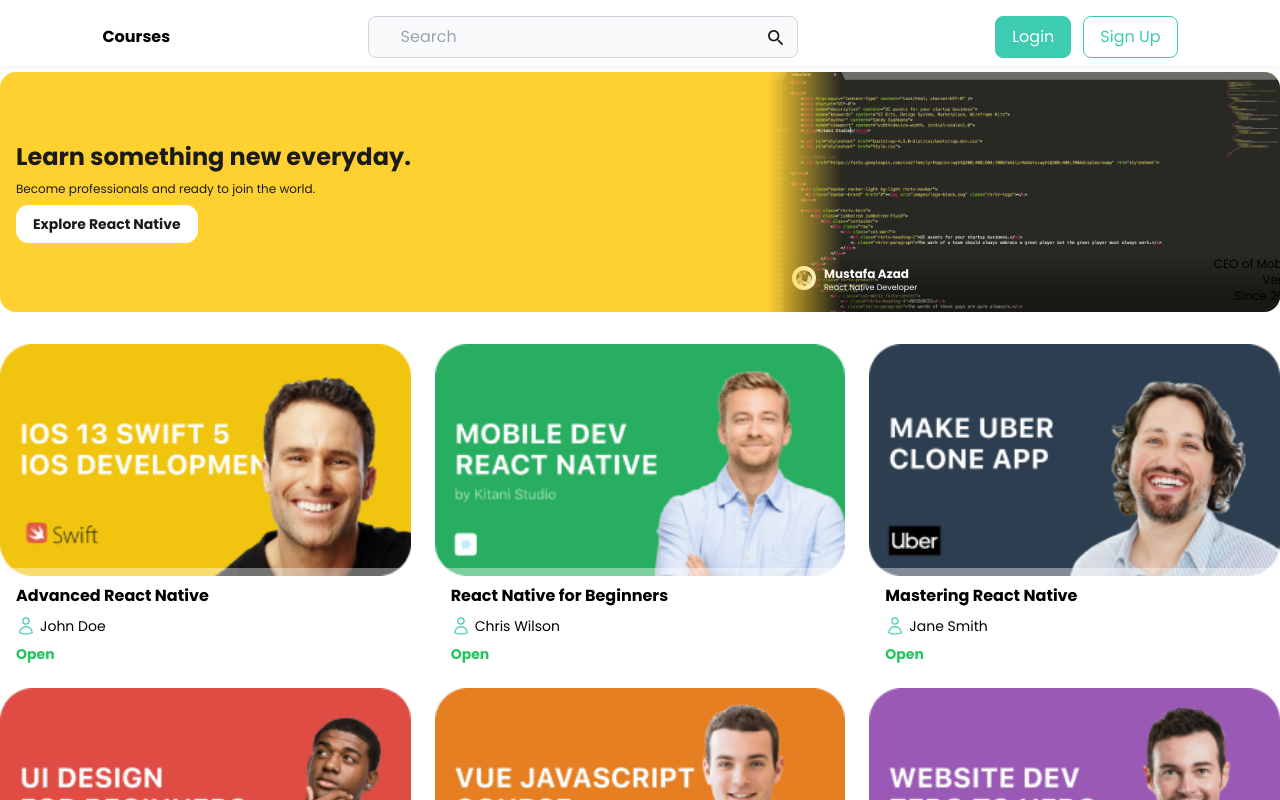
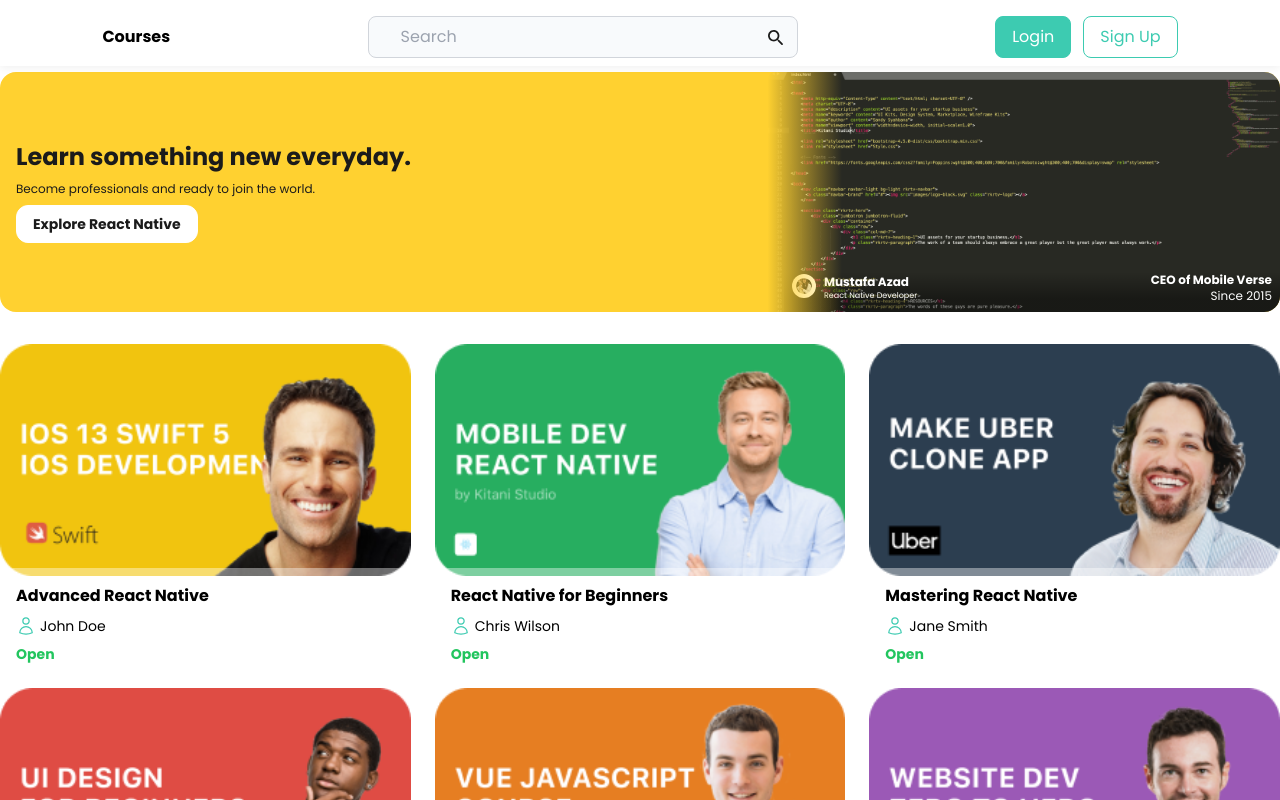
Before and after one commit to mustafaazad03/Frontend-Assignment-Alemeno, a React (Vite) app: page / in a window 1280 px wide. Shown: the top 800 px of the page. Built offline with nearby package versions, Linux system fonts and the light colour scheme.

Commit message:
chore: Update Hero component with consistent font style and size

```diff
--- a/src/components/Hero.jsx
+++ b/src/components/Hero.jsx
@@ -26,9 +26,9 @@
 							<h3 className="text-[8px]">React Native Developer</h3>
 						</div>
 					</div>
-					<div className="sm:flex flex-col text-right hidden">
+					<div className="sm:flex flex-col text-right hidden w-3/5 font-bold text-white relative right-6">
 						<p className="text-xs">CEO of Mobile Verse</p>
-						<h3 className="text-xs">Since 2015</h3>
+						<h3 className="text-xs font-normal">Since 2015</h3>
 					</div>
 				</div>
 			</div>
```
